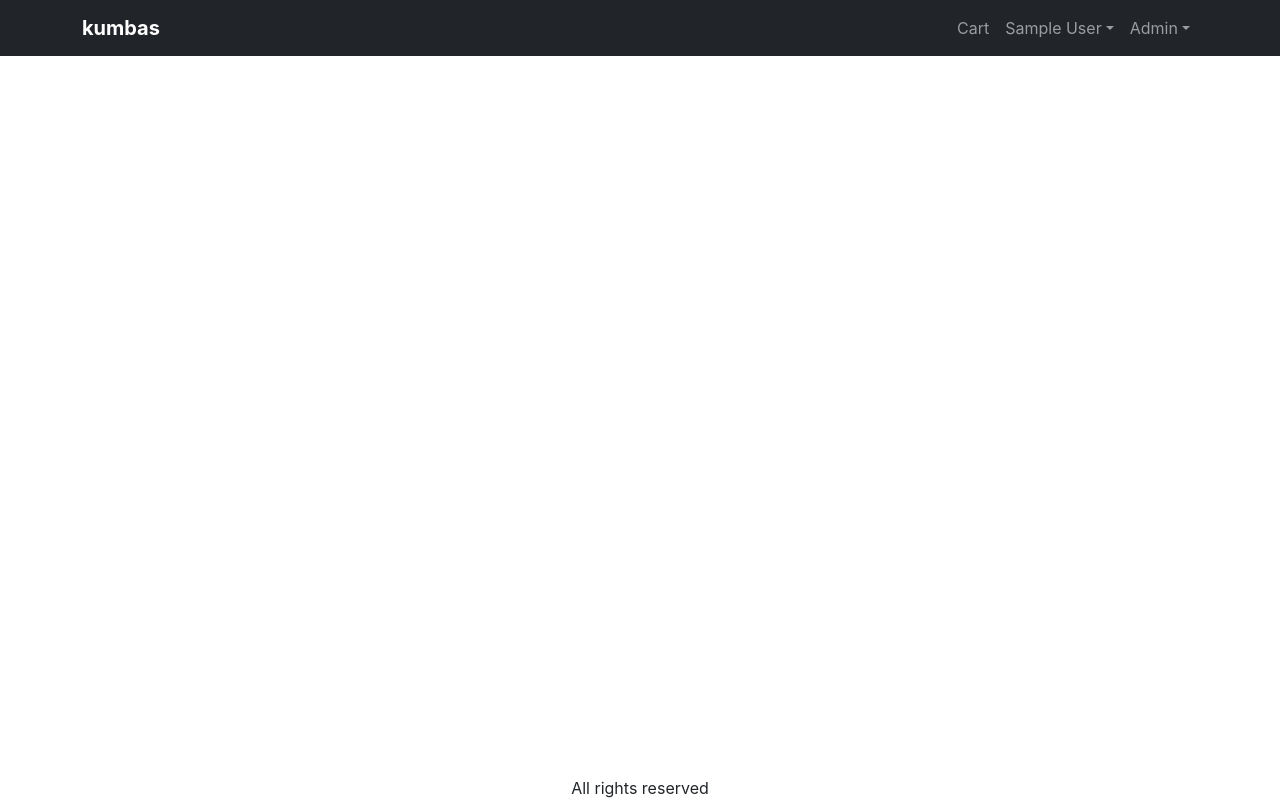
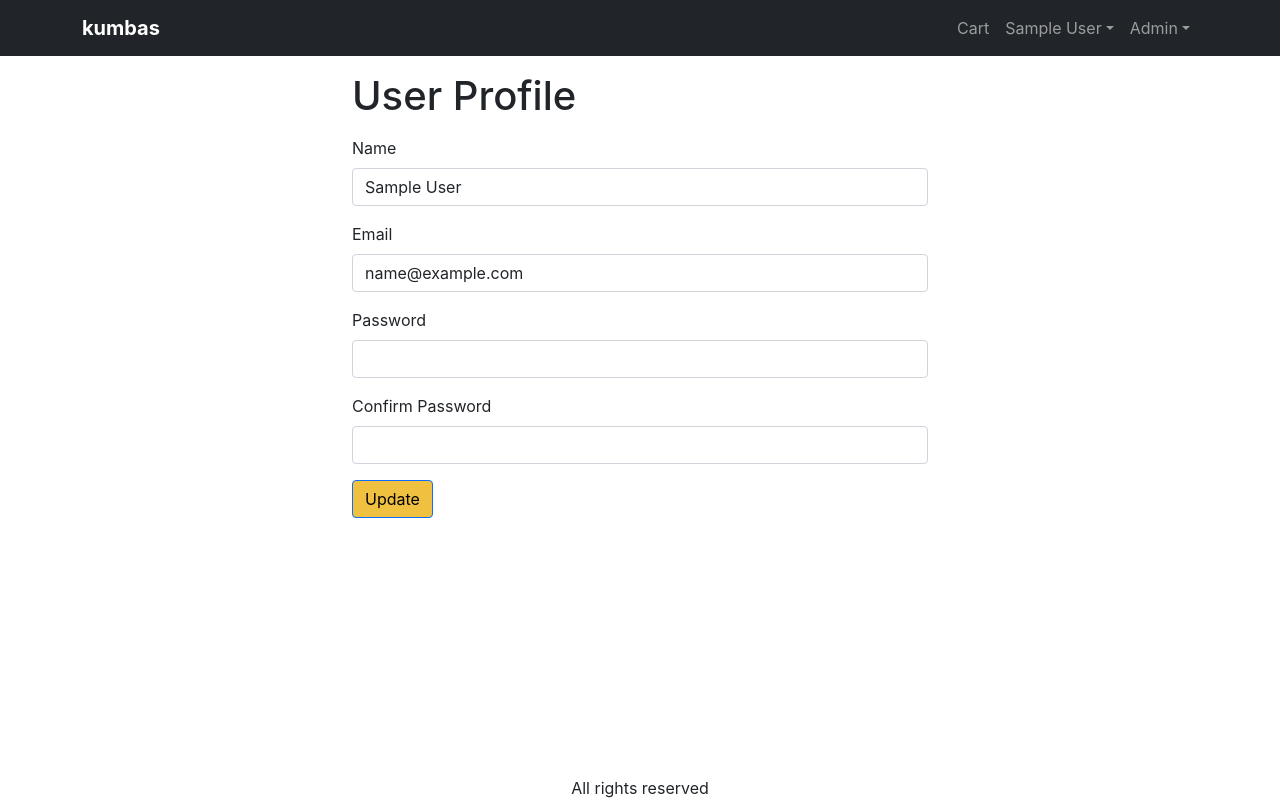
Before and after one commit to MiQode/kumbas, a React (Create React App) app in the folder frontend/: page /profile in a window 1280 px wide. Built offline with nearby package versions, Linux system fonts and the light colour scheme; sample sign-in values are in the browser's storage.

Commit message:
profile screen

```diff
--- a/frontend/src/App.js
+++ b/frontend/src/App.js
@@ -19,6 +19,7 @@
 import PlaceOrderScreen from "./screens/PlaceOrderScreen";
 import OrderScreen from "./screens/OrderScreen";
 import OrderHistoryScreen from "./screens/OrderHistoryScreen";
+import ProfileScreen from "./screens/ProfileScreen";
 
 function App() {
   const { state, dispatch: ctxDispatch } = useContext(Store);
@@ -112,6 +113,7 @@
               <Route path="/cart" element={<CartScreen />} />
               <Route path="/signin" element={<SigninScreen />} />
               <Route path="/signup" element={<SignupScreen />} />
+              <Route path="/profile" element={<ProfileScreen />} />
               <Route
                 path="/shipping"
                 element={<ShippingAddressScreen />}
--- /dev/null
+++ b/frontend/src/screens/ProfileScreen.js
@@ -0,0 +1,108 @@
+import React, { useContext, useReducer, useState } from "react";
+import { Helmet } from "react-helmet-async";
+import Form from "react-bootstrap/Form";
+import Button from "react-bootstrap/Button";
+import { Store } from "../Store";
+import { toast } from "react-toastify";
+import { getError } from "../utils";
+import axios from "axios";
+
+const reducer = (state, action) => {
+  switch (action.type) {
+    case "UPDATE_REQUEST":
+      return { ...state, loadingUpdate: true };
+    case "UPDATE_SUCCESS":
+      return { ...state, loadingUpdate: false };
+    case "UPDATE_FAIL":
+      return { ...state, loadingUpdate: false };
+
+    default:
+      return state;
+  }
+};
+
+export default function ProfileScreen() {
+  const { state, dispatch: ctxDispatch } = useContext(Store);
+  const { userInfo } = state;
+  const [name, setName] = useState(userInfo.name);
+  const [email, setEmail] = useState(userInfo.email);
+  const [password, setPassword] = useState("");
+  const [confirmPassword, setConfirmPassword] = useState("");
+
+  const [{ loadingUpdate }, dispatch] = useReducer(reducer, {
+    loadingUpdate: false,
+  });
+
+  const submitHandler = async (e) => {
+    e.preventDefault();
+    try {
+      const { data } = await axios.put(
+        "/api/users/profile",
+        {
+          name,
+          email,
+          password,
+        },
+        {
+          headers: { Authorization: `Bearer ${userInfo.token}` },
+        }
+      );
+      dispatch({
+        type: "UPDATE_SUCCESS",
+      });
+      ctxDispatch({ type: "USER_SIGNIN", payload: data });
+      localStorage.setItem("userInfo", JSON.stringify(data));
+      toast.success("User updated successfully");
+    } catch (err) {
+      dispatch({
+        type: "FETCH_FAIL",
+      });
+      toast.error(getError(err));
+    }
+  };
+
+  return (
+    <div className="container small-container">
+      <Helmet>
+        <title>User Profile</title>
+      </Helmet>
+      <h1 className="my-3">User Profile</h1>
+      <form onSubmit={submitHandler}>
+        <Form.Group className="mb-3" controlId="name">
+          <Form.Label>Name</Form.Label>
+          <Form.Control
+            value={name}
+            onChange={(e) => setName(e.target.value)}
+            required
+          />
+        </Form.Group>
+        <Form.Group className="mb-3" controlId="name">
+          <Form.Label>Email</Form.Label>
+          <Form.Control
+            type="email"
+            value={email}
+            onChange={(e) => setEmail(e.target.value)}
+            required
+          />
+        </Form.Group>
+        <Form.Group className="mb-3" controlId="password">
+          <Form.Label>Password</Form.Label>
+          <Form.Control
+            type="password"
+            onChange={(e) => setPassword(e.target.value)}
+          />
+        </Form.Group>
+        <Form.Group className="mb-3" controlId="password">
+          <Form.Label>Confirm Password</Form.Label>
+          <Form.Control
+            type="password"
+            onChange={(e) => setConfirmPassword(e.target.value)}
+          />
+        </Form.Group>
+        <div className="mb-3">
+          <Button type="submit">Update</Button>
+        </div>
+      </form>
+    </div>
+  );
+}
```
